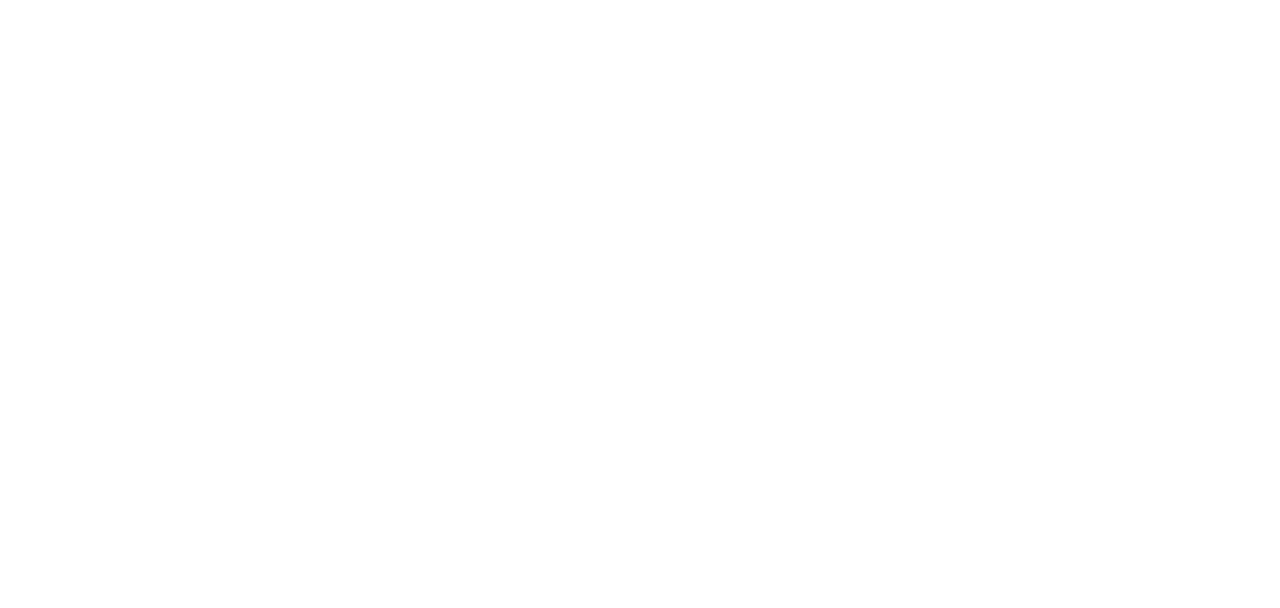
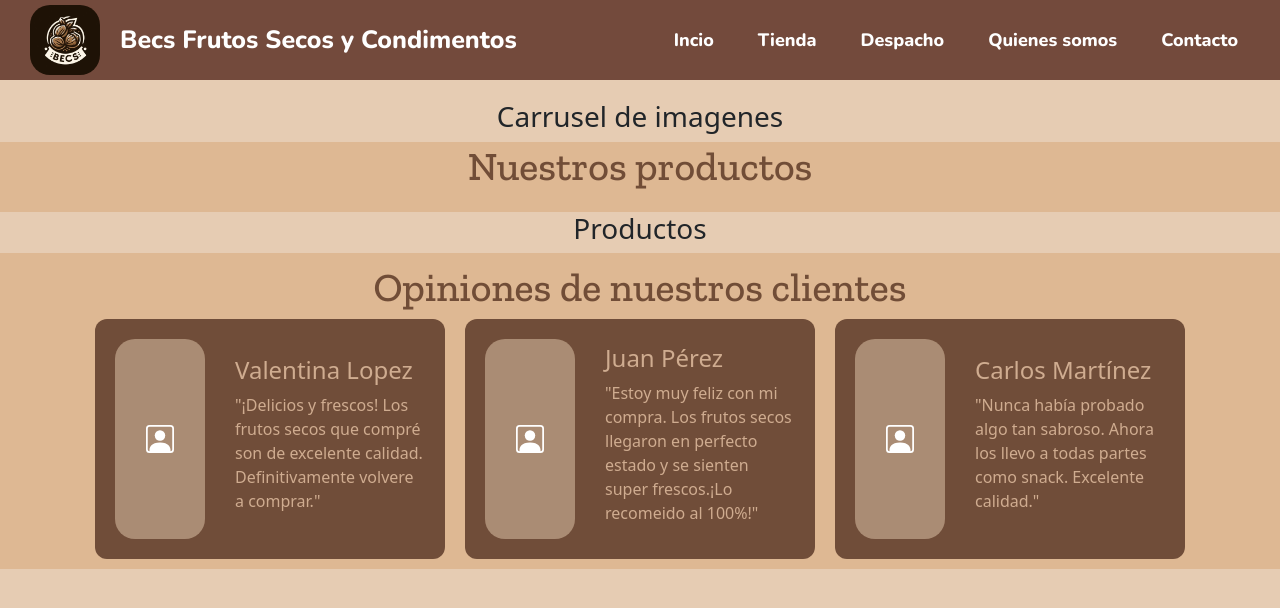
Before and after one commit to DexusRandgris/ProyectoTitulo_Becs_Site, a Django app: page /index/ in a window 1280 px wide. Before the commit the part shown is empty. Shown: the top 608 px of the page. Run offline with Django 5.2, Linux system fonts and the light colour scheme; some libraries are stand-ins or nearby versions.

Commit message:
Avance index e implementacion header

```diff
--- /dev/null
+++ b/becs_proyecto_titulo/becs_frutossecos/static/css/style_header.css
@@ -0,0 +1,65 @@
+@import url('https://fonts.googleapis.com/css2?family=Nunito:ital,wght@0,800;1,800&display=swap');
+
+/* Reseteo genelar, comienza sin ajustes por defecto*/
+*{
+    margin: 0;
+    padding: 0;
+    box-sizing: border-box;
+}
+
+/* Ajuste principal de header */
+.header{
+    background-color: #734A3C;
+    height: 80px;
+    display: flex;
+    align-items: center;
+    padding: 15px 30px;
+    margin-bottom: 20px;
+    font-family: 'Nunito', sans-serif;
+    justify-content: space-between;
+}
+
+/* Ajuste del logo */
+.header .logo img{
+    height: 70px;
+    width: auto;
+    border-radius: 20px;
+}
+
+.logo{
+    display: flex;
+    margin-right: 20px;
+}
+
+.logo h3{
+    font-size: 25px;
+    color: white;
+    margin: 20px 0;
+}
+
+/* Botones de navegacion */
+.header .nav-links{
+    list-style: none;
+    margin-top: 20px;
+    display: flex;
+    gap: 20px;
+    margin: 0;
+    padding: 0;
+}
+
+
+.header .nav-links button {
+    background-color: transparent;
+    border: none;
+    color: white;
+    padding: 8px 12px;
+    cursor: pointer;
+    font-size: 16px;
+    border-radius: 8px;
+    transition: background-color 0.3s;
+    font-size: 18px;
+}
+
+.header .nav-links button:hover {
+    background-color: #ea9463; /* un pequeño efecto visual */
+}
--- /dev/null
+++ b/becs_proyecto_titulo/becs_frutossecos/static/css/style_index.css
@@ -0,0 +1,72 @@
+@import url('https://fonts.googleapis.com/css2?family=Zilla+Slab:ital,wght@0,300;0,400;0,500;0,600;0,700;1,300;1,400;1,500;1,600;1,700&display=swap');
+
+body{
+    background: #E6CCB3;
+}
+
+.txt-productos{
+    background-color: #DEB893;
+    height: 70px;
+    color:#714D37;
+}
+
+.opiniones{
+    background-color: #DEB893;
+    padding: 10px;
+    text-align: center;
+}
+
+.titulo-contenedor{
+    color:#714D37;
+    height: auto;
+    font-family: "Zilla Slab", serif;
+    background-color: #DEB893;
+}
+
+.contenedor-opinion{
+    display: flex;
+    justify-content: center;
+    gap: 20px;
+}
+
+.op{
+    border-radius: 12px;
+    padding: 20px;
+    width: 350px;
+    text-align: left;
+    background-color: #704D39;
+    display: flex;
+    gap: 10px;
+    align-items: center;
+}
+
+.op p{
+    font-size: 16px;
+    margin-bottom: 10px;
+    color: #CFAC90;
+}
+
+.cont-op{
+    margin-left: 20px;
+}
+
+.op h4{
+    color: #CFAC90;
+}
+
+.img-cliente{
+    width: 90px;
+    height: 200px;
+    background-color: #AA8C74;
+    border-radius: 20px;
+    display: flex;
+    align-items: center;
+    justify-content: center;
+    flex-shrink: 0;
+}
+
+.img-cliente .icono{
+    width: 28px;
+    height: 28px;
+    fill: white;
+}
--- /dev/null
+++ b/becs_proyecto_titulo/becs_frutossecos/templates/header.html
@@ -0,0 +1,33 @@
+<!DOCTYPE html>
+<html lang="en">
+<head>
+    <meta charset="UTF-8">
+    <meta name="viewport" content="width=device-width, initial-scale=1.0">
+    <link rel="stylesheet" href="../static/css/style_header.css">
+    <link href='https://stackpath.bootstrapcdn.com/bootstrap/5.0.0-alpha1/css/bootstrap.min.css' rel='stylesheet'>
+    <link href='https://use.fontawesome.com/releases/v5.7.2/css/all.css' rel='stylesheet'>
+    <title>Document</title>
+</head>
+<body>
+    <header class="header">
+        <div class="logo">
+            <img src="../static/img/logobecs.jpg" alt="Logo Becs" class="logo">
+            <h3>Becs Frutos Secos y Condimentos</h3>
+        </div>
+        <nav>
+            <ul class="nav-links">
+                <li><a href="{% url 'inicio' %}"><button>Incio</button></a></li>
+                <li><a href="/"><button>Tienda</button></a></li>
+                <li><a href="/"><button>Despacho</button></a></li>
+                <li><a href="/"><button>Quienes somos</button></a></li>
+                <li><a href="/"><button>Contacto</button></a></li>
+
+            </ul>
+        </nav>
+    </header>
+    <main>
+        {% block content %}
+        {% endblock %}
+    </main>
+</body>
+</html>
--- a/becs_proyecto_titulo/becs_frutossecos/templates/index.html
+++ b/becs_proyecto_titulo/becs_frutossecos/templates/index.html
@@ -1,11 +1,61 @@
+{% extends "header.html" %}
+{% block content %}
 <!DOCTYPE html>
 <html lang="en">
 <head>
     <meta charset="UTF-8">
     <meta name="viewport" content="width=device-width, initial-scale=1.0">
-    <title>Document</title>
+    <link href='https://stackpath.bootstrapcdn.com/bootstrap/5.0.0-alpha1/css/bootstrap.min.css' rel='stylesheet'>
+    <link rel="stylesheet" href="../static/css/style_index.css">
+    <title>Inicio</title>
 </head>
 <body>
-
+    <h3 align="center">Carrusel de imagenes</h3>
+    <div class="txt-productos">
+        <h1 align="center" class="titulo-contenedor">Nuestros productos</h1>
+    </div>
+    <h3 align="center">Productos</h3>
+    <div class="opiniones">
+        <h1 align="center" class="titulo-contenedor">Opiniones de nuestros clientes</h1>
+        <div class="contenedor-opinion">
+            <div class="op">
+                <div class="img-cliente">
+                    <svg xmlns="http://www.w3.org/2000/svg" class="icono" viewBox="0 0 16 16">
+                        <path d="M11 6a3 3 0 1 1-6 0 3 3 0 0 1 6 0"/>
+                        <path d="M2 0a2 2 0 0 0-2 2v12a2 2 0 0 0 2 2h12a2 2 0 0 0 2-2V2a2 2 0 0 0-2-2zm12 1a1 1 0 0 1 1 1v12a1 1 0 0 1-1 1v-1c0-1-1-4-6-4s-6 3-6 4v1a1 1 0 0 1-1-1V2a1 1 0 0 1 1-1z"/>
+                      </svg>
+                </div>
+                <div class="cont-op">
+                    <h4>Valentina Lopez</h4>
+                    <p>"¡Delicios y frescos! Los frutos secos que compré son de excelente calidad. Definitivamente volvere a comprar."</p>
+                </div>
+            </div>
+            <div class="op">
+                <div class="img-cliente">
+                    <svg xmlns="http://www.w3.org/2000/svg" class="icono" viewBox="0 0 16 16">
+                        <path d="M11 6a3 3 0 1 1-6 0 3 3 0 0 1 6 0"/>
+                        <path d="M2 0a2 2 0 0 0-2 2v12a2 2 0 0 0 2 2h12a2 2 0 0 0 2-2V2a2 2 0 0 0-2-2zm12 1a1 1 0 0 1 1 1v12a1 1 0 0 1-1 1v-1c0-1-1-4-6-4s-6 3-6 4v1a1 1 0 0 1-1-1V2a1 1 0 0 1 1-1z"/>
+                      </svg>
+                </div>
+                <div class="cont-op">
+                    <h4>Juan Pérez</h4>
+                    <p>"Estoy muy feliz con mi compra. Los frutos secos llegaron en perfecto estado y se sienten super frescos.¡Lo recomeido al 100%!"</p>
+                </div>
+            </div>
+            <div class="op">
+                <div class="img-cliente">
+                    <svg xmlns="http://www.w3.org/2000/svg" class="icono" viewBox="0 0 16 16">
+                        <path d="M11 6a3 3 0 1 1-6 0 3 3 0 0 1 6 0"/>
+                        <path d="M2 0a2 2 0 0 0-2 2v12a2 2 0 0 0 2 2h12a2 2 0 0 0 2-2V2a2 2 0 0 0-2-2zm12 1a1 1 0 0 1 1 1v12a1 1 0 0 1-1 1v-1c0-1-1-4-6-4s-6 3-6 4v1a1 1 0 0 1-1-1V2a1 1 0 0 1 1-1z"/>
+                      </svg>
+                </div>
+                <div class="cont-op">
+                    <h4>Carlos Martínez</h4>
+                    <p>"Nunca había probado algo tan sabroso. Ahora los llevo a todas partes como snack. Excelente calidad."</p>
+                </div>
+            </div>
+        </div>
+    </div>
 </body>
 </html>
+{% endblock %}
```
Also changed, not shown: becs_proyecto_titulo/becs_frutossecos/static/img/logobecs.jpg (added).
